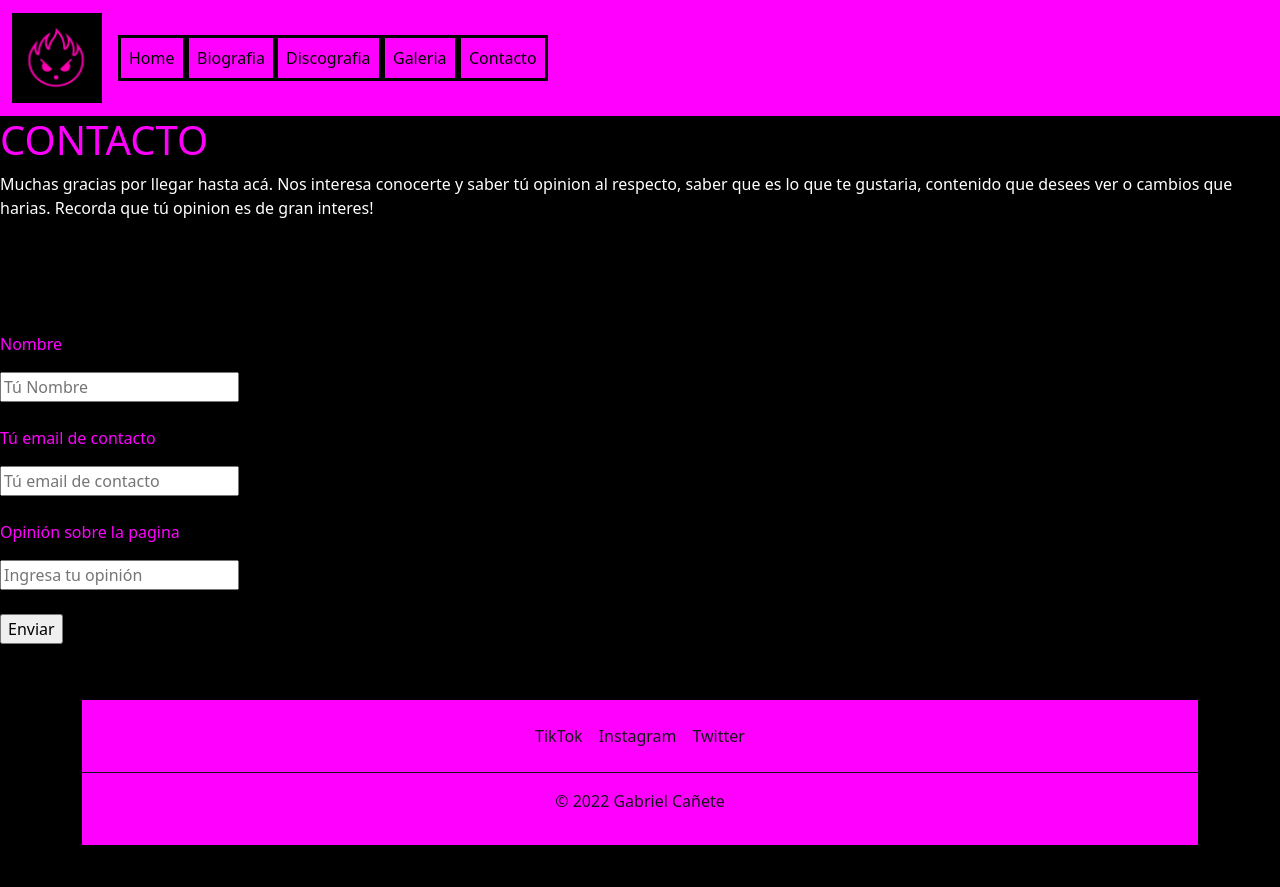
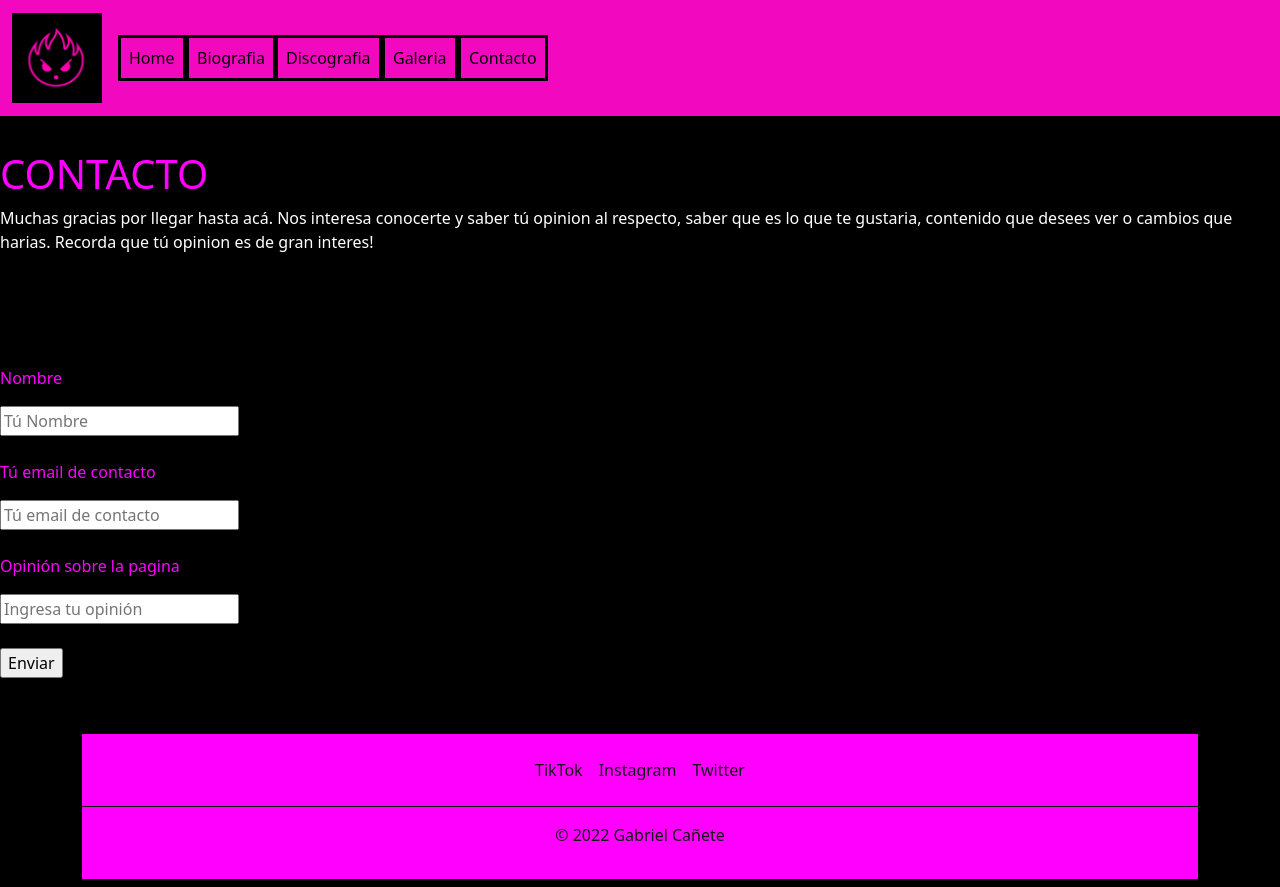
Before and after one commit to Gabriel-Canete/desafio_boostrap, a plain HTML site: page pages/contacto.html in a window 1280 px wide. Before the commit the page ends 853 px from the top, so only its background shows below. Drawn offline with nearby package versions, Linux system fonts and the light colour scheme.

Commit message:
antes del cambio de color

```diff
--- a/css/style.css
+++ b/css/style.css
@@ -4,7 +4,7 @@
 
 /* HEADER/NAVBAR */
 .navbar-color{
-    background-color: magenta;
+    background-color: rgb(242, 8, 191);
 }
 .navbar-brand img{
     width: 90px;
@@ -23,11 +23,11 @@
 }
 
 
-
 /* CONTENIDO PRINCIPAL */
 .main{
     background-color: black;
-    color: white    ;
+    color: white;
+    padding-top: 150px;
 }
 .main span{
     color: magenta;
--- a/pages/contacto.html
+++ b/pages/contacto.html
@@ -16,7 +16,7 @@
 
 <body class="body">
     <header>
-        <nav class="navbar navbar-expand-lg navbar-color">
+        <nav class="navbar navbar-expand-lg fixed-top navbar-color">
             <div class="container-fluid">
                 <a class="navbar-brand" href="../index.html"><img src="../img/mawzLogo.jpg" alt="logo de mawz"></a>
                 <button class="navbar-toggler" type="button" data-bs-toggle="collapse"
```
